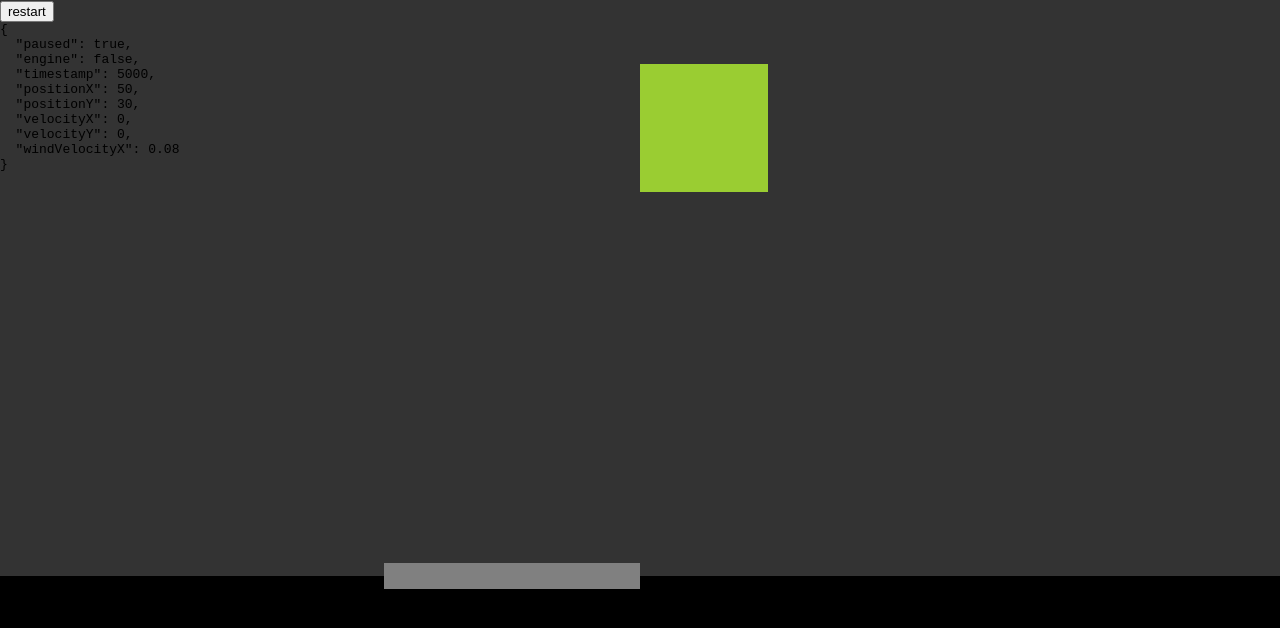
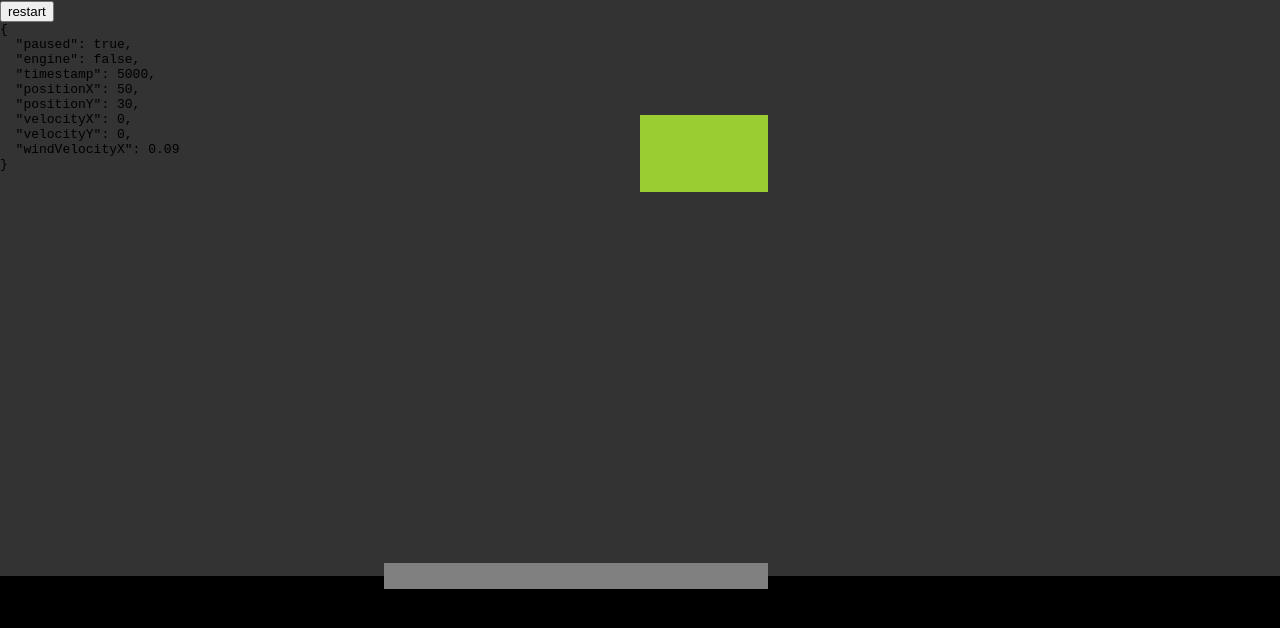
Before and after one commit to chrisbolin/stormcoins, a React (Create React App) app: page / in a window 1280 px wide. Shown: the top 628 px of the page. Built offline with nearby package versions, Linux system fonts and the light colour scheme.

Commit message:
landing on the platform

```diff
--- a/src/App.css
+++ b/src/App.css
@@ -22,7 +22,5 @@
 
 .vehicle {
   position: absolute;
-  width: 10vw;
-  height: 10vw;
   background-color: yellowgreen;
 }
--- a/src/App.tsx
+++ b/src/App.tsx
@@ -14,7 +14,12 @@ import {
   startEngine,
   stopEngine
 } from "./gameLoop";
-import { PLATFORM_LEFT, PLATFORM_WIDTH } from "./constants";
+import {
+  PLATFORM_LEFT,
+  PLATFORM_WIDTH,
+  VEHICLE_WIDTH,
+  VEHICLE_HEIGHT
+} from "./constants";
 
 const DispatchContext = createContext((action: GameAction) => {});
 const StateContext = createContext(initialGameState);
@@ -49,7 +54,7 @@ function Platform() {
         left: `${PLATFORM_LEFT}vw`,
         width: `${PLATFORM_WIDTH}vw`
       }}
-    ></div>
+    />
   );
 }
 
@@ -58,8 +63,13 @@ function Vehicle() {
   return (
     <div
       className="vehicle"
-      style={{ left: `${positionX}vw`, bottom: `${positionY}vw` }}
-    ></div>
+      style={{
+        left: `${positionX}vw`,
+        bottom: `${positionY}vw`,
+        width: `${VEHICLE_WIDTH}vw`,
+        height: `${VEHICLE_HEIGHT}vw`
+      }}
+    />
   );
 }
 
--- a/src/constants.tsx
+++ b/src/constants.tsx
@@ -1,8 +1,12 @@
 // PHYSICS CONSTANTS
 export const FORCE_GRAVITY = 4.5 / 100000; // note: dt is in milliseconds, so this constant needs to be very small
 export const FORCE_ENGINE = 2.5 * FORCE_GRAVITY;
-export const COEFFICIENT_DRAG = 1 / 100;
+export const COEFFICIENT_DRAG = 0.01;
+export const COEFFICIENT_FRICTION = 0.1;
 
 // LAYOUT
 export const PLATFORM_LEFT = 30;
-export const PLATFORM_WIDTH = 20;
+export const PLATFORM_WIDTH = 30;
+export const VEHICLE_WIDTH = 10;
+export const VEHICLE_HEIGHT = 6;
+export const VEHICLE_CRASH_VELOCITY = 0.04;
--- a/src/gameLoop.tsx
+++ b/src/gameLoop.tsx
@@ -1,5 +1,14 @@
 import { useEffect, useCallback, useReducer, Dispatch } from "react";
-import { FORCE_ENGINE, FORCE_GRAVITY, COEFFICIENT_DRAG } from "./constants";
+import {
+  FORCE_ENGINE,
+  FORCE_GRAVITY,
+  COEFFICIENT_DRAG,
+  COEFFICIENT_FRICTION,
+  PLATFORM_LEFT,
+  PLATFORM_WIDTH,
+  VEHICLE_WIDTH,
+  VEHICLE_CRASH_VELOCITY
+} from "./constants";
 
 // STATE
 export interface GameState {
@@ -21,7 +30,7 @@ export const initialGameState: GameState = {
   positionY: 30,
   velocityX: 0,
   velocityY: 0,
-  windVelocityX: 0.08
+  windVelocityX: 0.09
 };
 
 // ACTIONS
@@ -48,35 +57,50 @@ export const restart: GameAction = { type: RESTART };
 export function gameReducer(state: GameState, action: GameAction) {
   switch (action.type) {
     case TICK:
+      const dt = action.timestamp - state.timestamp;
+      const relativeWindVelocityX = state.windVelocityX - state.velocityX;
+
+      const positionX = (state.positionX + dt * state.velocityX + 100) % 100; // wrap x around with (x + 100) % 100;
+      let positionY = 0;
+      let velocityX = 0;
+      let velocityY = 0;
+
+      // paused
       if (state.paused) {
         return {
           ...state,
           timestamp: action.timestamp
         };
-      }
-
-      if (state.positionY < 0) {
+      } else if (
+        // landing
+        !state.engine &&
+        state.positionY <= 0 && // allow for 0, as landing sets to 0
+        state.positionX > PLATFORM_LEFT - VEHICLE_WIDTH / 2 &&
+        state.positionX < PLATFORM_LEFT + PLATFORM_WIDTH - VEHICLE_WIDTH / 2 &&
+        -state.velocityY < VEHICLE_CRASH_VELOCITY
+      ) {
+        positionY = 0;
+        velocityY = 0;
+        velocityX = state.velocityX * (1 - COEFFICIENT_FRICTION);
+      } else if (state.positionY < 0) {
+        // crashed
         return {
           ...initialGameState
         };
+      } else {
+        // flying
+        velocityY =
+          state.velocityY +
+          (FORCE_ENGINE * Number(state.engine) - FORCE_GRAVITY) * dt;
+        velocityX =
+          state.velocityX +
+          Math.pow(relativeWindVelocityX, 2) *
+            Math.sign(relativeWindVelocityX) *
+            COEFFICIENT_DRAG *
+            dt;
+        positionY = state.positionY + dt * state.velocityY;
       }
 
-      const dt = action.timestamp - state.timestamp;
-      // velocity
-      const velocityY =
-        state.velocityY +
-        (FORCE_ENGINE * Number(state.engine) - FORCE_GRAVITY) * dt;
-
-      const relativeWindVelocityX = state.windVelocityX - state.velocityX;
-      const velocityX =
-        state.velocityX +
-        Math.pow(relativeWindVelocityX, 2) *
-          Math.sign(relativeWindVelocityX) *
-          COEFFICIENT_DRAG *
-          dt;
-      // position
-      const positionX = (state.positionX + dt * state.velocityX + 100) % 100; // wrap x around with (x + 100) % 100
-      const positionY = state.positionY + dt * state.velocityY;
       return {
         ...state,
         timestamp: action.timestamp,
```
